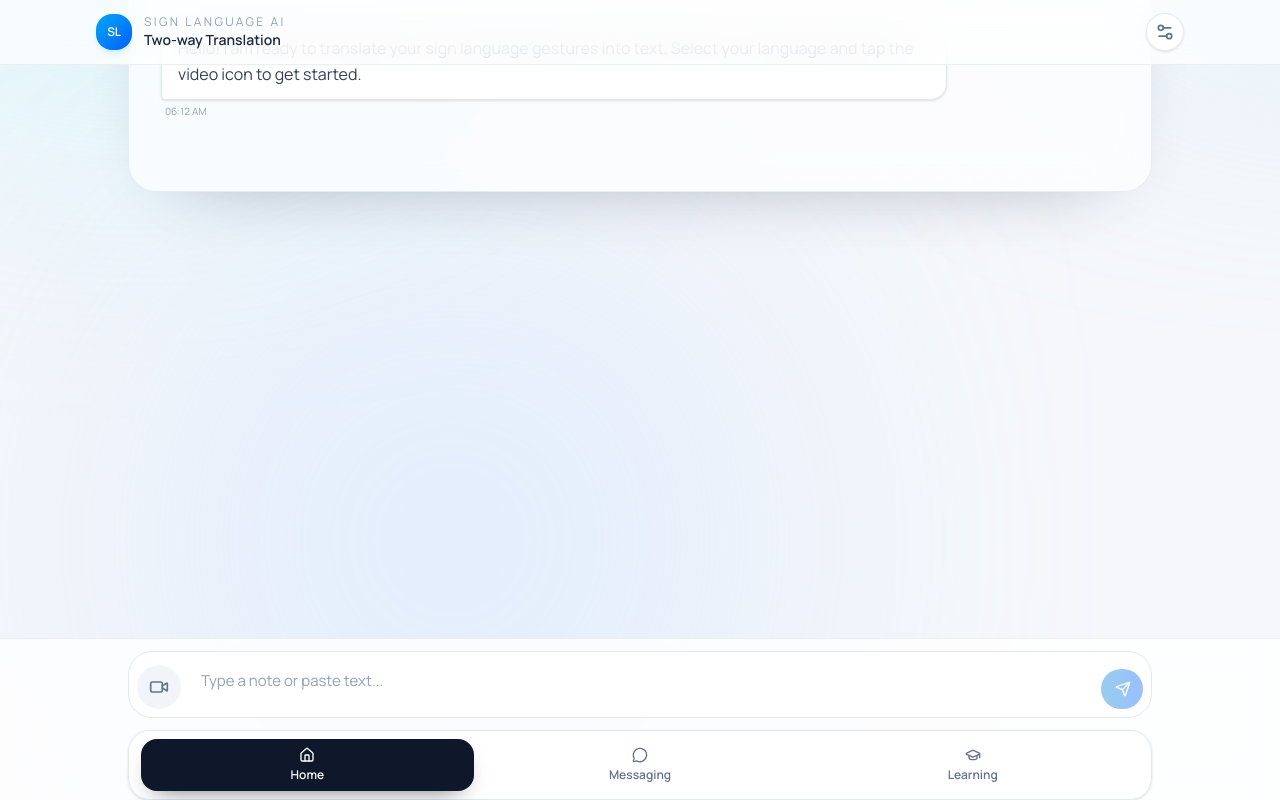
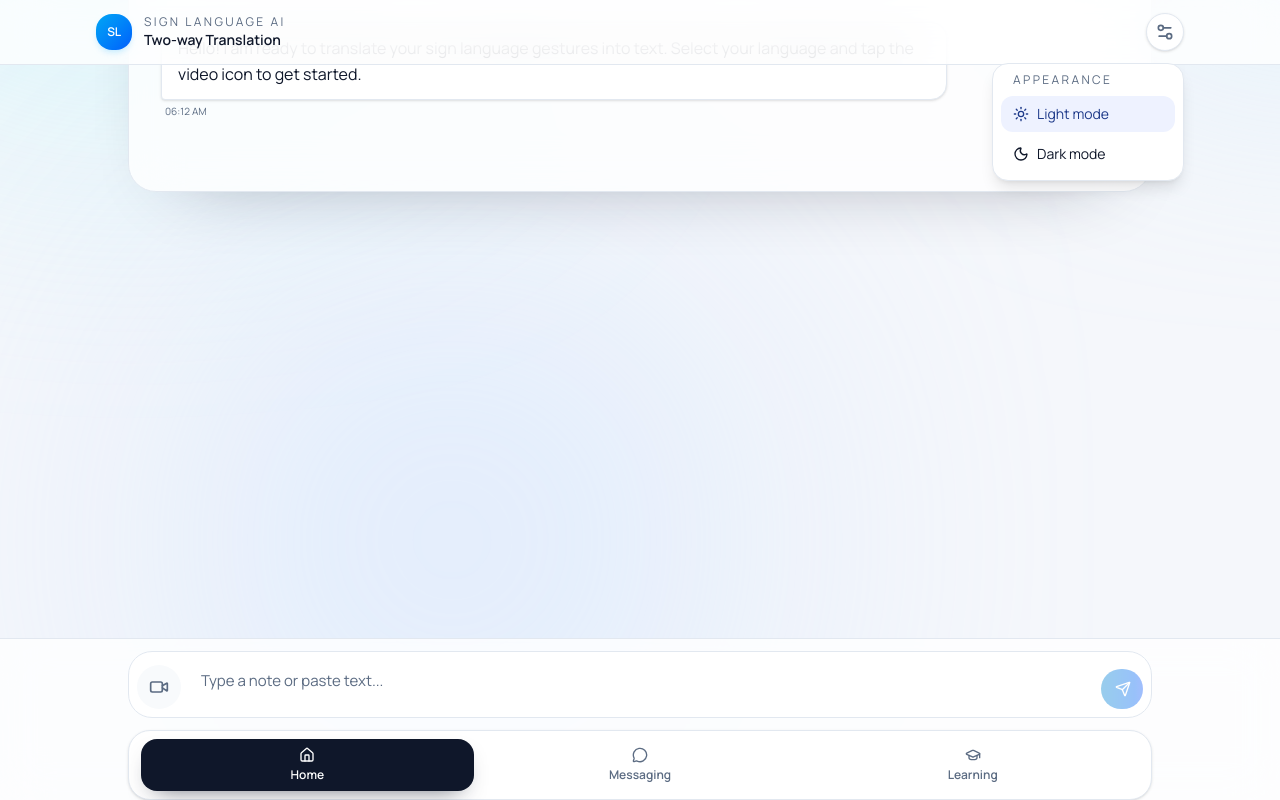
Before and after one commit to mayerjaved/Sign_language_UI_SHuBERT, a Next.js app in the folder sign-language-ui/: page / in a window 1280 px wide. Both pictures are taken after a click on the button 1165 px from the left and 32 px from the top of the page. Built offline with nearby package versions, Linux system fonts and the light colour scheme; no server answers.

Commit message:
Fix recorder visibility and add theme toggle

```diff
--- a/sign-language-ui/app/page.tsx
+++ b/sign-language-ui/app/page.tsx
@@ -1,12 +1,14 @@
 "use client";
 
-import { useEffect, useMemo, useState } from "react";
+import { useEffect, useMemo, useRef, useState } from "react";
 import {
   GraduationCap,
   Home as HomeIcon,
   MessageCircle,
+  Moon,
   Send,
   Settings2,
+  Sun,
   Video,
 } from "lucide-react";
 import ChatWindow from "@/components/ChatWindow";
@@ -17,6 +19,7 @@ import { type Message, type SignLanguage } from "@/lib/types";
 
 type HomeTab = "sign2text" | "text2sign";
 type NavTab = "home" | "messages" | "learning";
+type ThemeMode = "light" | "dark";
 
 export default function Home() {
   const [messages, setMessages] = useState<Message[]>([
@@ -36,9 +39,39 @@ export default function Home() {
   const [showVideoRecorder, setShowVideoRecorder] = useState(false);
   const [homeTab, setHomeTab] = useState<HomeTab>("sign2text");
   const [activeNav, setActiveNav] = useState<NavTab>("home");
+  const [themeMode, setThemeMode] = useState<ThemeMode>("light");
+  const [showSettings, setShowSettings] = useState(false);
+  const settingsRef = useRef<HTMLDivElement>(null);
 
   const isHome = activeNav === "home";
   const isSign2Text = homeTab === "sign2text";
+
+  useEffect(() => {
+    const stored = window.localStorage.getItem("slai-theme");
+    if (stored === "light" || stored === "dark") {
+      setThemeMode(stored);
+      return;
+    }
+
+    const prefersDark = window.matchMedia("(prefers-color-scheme: dark)").matches;
+    setThemeMode(prefersDark ? "dark" : "light");
+  }, []);
+
+  useEffect(() => {
+    document.documentElement.dataset.theme = themeMode;
+    window.localStorage.setItem("slai-theme", themeMode);
+  }, [themeMode]);
+
+  useEffect(() => {
+    const closeOnClick = (event: MouseEvent) => {
+      if (settingsRef.current && !settingsRef.current.contains(event.target as Node)) {
+        setShowSettings(false);
+      }
+    };
+
+    document.addEventListener("mousedown", closeOnClick);
+    return () => document.removeEventListener("mousedown", closeOnClick);
+  }, []);
 
   useEffect(() => {
     getLanguages().then((langs) => {
@@ -144,57 +177,93 @@ export default function Home() {
   );
 
   return (
-    <main className="relative min-h-screen overflow-hidden bg-[color:var(--page)] text-slate-900 selection:bg-blue-200/60">
+    <main className="relative min-h-screen overflow-x-hidden bg-[color:var(--page)] text-[color:var(--ink)] selection:bg-blue-200/60">
       <div className="pointer-events-none absolute -top-48 right-[-20%] h-[420px] w-[420px] rounded-full bg-sky-200/70 blur-[140px]" />
       <div className="pointer-events-none absolute -top-64 left-[-10%] h-[520px] w-[520px] rounded-full bg-cyan-200/70 blur-[160px]" />
       <div className="pointer-events-none absolute bottom-[-30%] left-[15%] h-[520px] w-[520px] rounded-full bg-blue-200/50 blur-[160px]" />
 
       <div className="relative z-10 flex min-h-screen flex-col">
-        <header className="sticky top-0 z-30 border-b border-slate-200/70 bg-white/70 backdrop-blur-xl">
+        <header className="sticky top-0 z-30 border-b border-[color:var(--border)] bg-[color:var(--surface-glass)] backdrop-blur-xl">
           <div className="mx-auto flex h-16 max-w-6xl items-center justify-between px-4 md:px-8">
             <div className="flex items-center gap-3">
               <div className="flex h-9 w-9 items-center justify-center rounded-2xl bg-gradient-to-br from-sky-500 to-blue-600 text-white shadow-md shadow-sky-200/60">
                 <span className="text-xs font-semibold tracking-tight">SL</span>
               </div>
               <div>
-                <p className="text-xs uppercase tracking-[0.2em] text-slate-400">
+                <p className="text-xs uppercase tracking-[0.2em] text-[color:var(--muted)]">
                   Sign Language AI
                 </p>
-                <p className="text-sm font-semibold text-slate-800">
+                <p className="text-sm font-semibold text-[color:var(--ink)]">
                   Two-way Translation
                 </p>
               </div>
             </div>
 
-            <button className="rounded-full border border-slate-200 bg-white/80 p-2 text-slate-500 shadow-sm transition-all hover:border-slate-300 hover:text-slate-800 hover:shadow-md">
-              <Settings2 className="h-5 w-5" />
-            </button>
+            <div ref={settingsRef} className="relative">
+              <button
+                onClick={() => setShowSettings((prev) => !prev)}
+                className="rounded-full border border-[color:var(--border)] bg-[color:var(--surface)] p-2 text-[color:var(--muted)] shadow-sm transition-all hover:text-[color:var(--ink)]"
+                aria-label="Open settings"
+              >
+                <Settings2 className="h-5 w-5" />
+              </button>
+
+              {showSettings && (
+                <div className="absolute right-0 mt-3 w-48 rounded-2xl border border-[color:var(--border)] bg-[color:var(--surface)] p-2 text-sm shadow-lg">
+                  <p className="px-3 pb-2 text-xs uppercase tracking-[0.2em] text-[color:var(--muted)]">
+                    Appearance
+                  </p>
+                  <button
+                    onClick={() => setThemeMode("light")}
+                    className={`flex w-full items-center gap-2 rounded-xl px-3 py-2 transition-all ${
+                      themeMode === "light"
+                        ? "bg-[color:var(--chip)] text-[color:var(--chip-text)]"
+                        : "text-[color:var(--ink)] hover:bg-[color:var(--surface-soft)]"
+                    }`}
+                  >
+                    <Sun className="h-4 w-4" />
+                    Light mode
+                  </button>
+                  <button
+                    onClick={() => setThemeMode("dark")}
+                    className={`mt-1 flex w-full items-center gap-2 rounded-xl px-3 py-2 transition-all ${
+                      themeMode === "dark"
+                        ? "bg-[color:var(--chip)] text-[color:var(--chip-text)]"
+                        : "text-[color:var(--ink)] hover:bg-[color:var(--surface-soft)]"
+                    }`}
+                  >
+                    <Moon className="h-4 w-4" />
+                    Dark mode
+                  </button>
+                </div>
+              )}
+            </div>
           </div>
         </header>
 
-        <section className="flex-1 px-4 pb-40 pt-6 md:px-8">
+        <section className="flex-1 px-4 pb-44 pt-6 md:px-8">
           {isHome ? (
-            <div className="mx-auto w-full max-w-5xl animate-rise rounded-[28px] border border-slate-200/80 bg-white/70 shadow-[0_30px_80px_-55px_rgba(15,23,42,0.45)] backdrop-blur-xl">
-              <div className="flex flex-wrap items-center justify-between gap-4 border-b border-slate-200/60 px-6 py-4">
+            <div className="mx-auto w-full max-w-5xl animate-rise rounded-[28px] border border-[color:var(--border)] bg-[color:var(--surface-glass)] shadow-[0_30px_80px_-55px_rgba(15,23,42,0.45)] backdrop-blur-xl">
+              <div className="flex flex-wrap items-center justify-between gap-4 border-b border-[color:var(--border)] px-6 py-4">
                 <div className="flex items-center gap-3">
                   <div className="flex h-10 w-10 items-center justify-center rounded-2xl border border-sky-100 bg-sky-50 text-sm font-semibold text-sky-600">
                     AI
                   </div>
                   <div>
-                    <p className="text-sm font-semibold text-slate-800">Home workspace</p>
-                    <p className="text-xs text-slate-500">
+                    <p className="text-sm font-semibold text-[color:var(--ink)]">Home workspace</p>
+                    <p className="text-xs text-[color:var(--muted)]">
                       Gesture to text now, avatar generation in Phase 2
                     </p>
                   </div>
                 </div>
 
-                <div className="flex items-center rounded-full bg-slate-100 p-1 text-sm font-medium text-slate-500">
+                <div className="flex items-center rounded-full bg-[color:var(--surface-soft)] p-1 text-sm font-medium text-[color:var(--muted)]">
                   <button
                     onClick={() => setHomeTab("sign2text")}
                     className={`rounded-full px-4 py-2 transition-all ${
                       isSign2Text
-                        ? "bg-white text-slate-900 shadow-sm"
-                        : "hover:text-slate-700"
+                        ? "bg-[color:var(--surface)] text-[color:var(--ink)] shadow-sm"
+                        : "hover:text-[color:var(--ink)]"
                     }`}
                   >
                     Sign2Text
@@ -203,8 +272,8 @@ export default function Home() {
                     onClick={() => setHomeTab("text2sign")}
                     className={`rounded-full px-4 py-2 transition-all ${
                       !isSign2Text
-                        ? "bg-white text-slate-900 shadow-sm"
-                        : "hover:text-slate-700"
+                        ? "bg-[color:var(--surface)] text-[color:var(--ink)] shadow-sm"
+                        : "hover:text-[color:var(--ink)]"
                     }`}
                   >
                     Text2Sign
@@ -212,11 +281,11 @@ export default function Home() {
                 </div>
               </div>
 
-              <div className="flex flex-wrap items-center justify-between gap-4 border-b border-slate-200/60 px-6 py-3">
+              <div className="flex flex-wrap items-center justify-between gap-4 border-b border-[color:var(--border)] px-6 py-3">
                 {isSign2Text ? (
                   <div className="flex flex-wrap items-center gap-4">
                     <div className="flex items-center gap-2">
-                      <span className="text-xs uppercase tracking-[0.2em] text-slate-400">
+                      <span className="text-xs uppercase tracking-[0.2em] text-[color:var(--muted)]">
                         From
                       </span>
                       <LanguageSelector
@@ -226,10 +295,10 @@ export default function Home() {
                       />
                     </div>
                     <div className="flex items-center gap-2">
-                      <span className="text-xs uppercase tracking-[0.2em] text-slate-400">
+                      <span className="text-xs uppercase tracking-[0.2em] text-[color:var(--muted)]">
                         To
                       </span>
-                      <span className="rounded-full border border-slate-200 bg-white/90 px-3 py-1 text-xs font-semibold text-slate-700">
+                      <span className="rounded-full border border-[color:var(--border)] bg-[color:var(--surface)] px-3 py-1 text-xs font-semibold text-[color:var(--ink)]">
                         English
                       </span>
                     </div>
@@ -237,15 +306,15 @@ export default function Home() {
                 ) : (
                   <div className="flex flex-wrap items-center gap-4">
                     <div className="flex items-center gap-2">
-                      <span className="text-xs uppercase tracking-[0.2em] text-slate-400">
+                      <span className="text-xs uppercase tracking-[0.2em] text-[color:var(--muted)]">
                         From
                       </span>
-                      <span className="rounded-full border border-slate-200 bg-white/90 px-3 py-1 text-xs font-semibold text-slate-700">
+                      <span className="rounded-full border border-[color:var(--border)] bg-[color:var(--surface)] px-3 py-1 text-xs font-semibold text-[color:var(--ink)]">
                         English
                       </span>
                     </div>
                     <div className="flex items-center gap-2">
-                      <span className="text-xs uppercase tracking-[0.2em] text-slate-400">
+                      <span className="text-xs uppercase tracking-[0.2em] text-[color:var(--muted)]">
                         To
                       </span>
                       <LanguageSelector
@@ -257,7 +326,7 @@ export default function Home() {
                   </div>
                 )}
 
-                <p className="text-xs uppercase tracking-[0.2em] text-slate-400">
+                <p className="text-xs uppercase tracking-[0.2em] text-[color:var(--muted)]">
                   Powered by SHuBERT
                 </p>
               </div>
@@ -265,24 +334,24 @@ export default function Home() {
               <ChatWindow messages={messages} />
             </div>
           ) : (
-            <div className="mx-auto w-full max-w-5xl animate-rise rounded-[28px] border border-slate-200/80 bg-white/70 px-8 py-16 text-center shadow-[0_30px_80px_-55px_rgba(15,23,42,0.45)] backdrop-blur-xl">
-              <p className="text-sm uppercase tracking-[0.2em] text-slate-400">
+            <div className="mx-auto w-full max-w-5xl animate-rise rounded-[28px] border border-[color:var(--border)] bg-[color:var(--surface-glass)] px-8 py-16 text-center shadow-[0_30px_80px_-55px_rgba(15,23,42,0.45)] backdrop-blur-xl">
+              <p className="text-sm uppercase tracking-[0.2em] text-[color:var(--muted)]">
                 {activeNav === "messages" ? "Messaging" : "Learning"}
               </p>
-              <p className="mt-3 text-lg font-semibold text-slate-800">
+              <p className="mt-3 text-lg font-semibold text-[color:var(--ink)]">
                 {activeNav === "messages"
                   ? "Team messaging is coming next."
                   : "Learning modules will live here."}
               </p>
-              <p className="mt-2 text-sm text-slate-500">
+              <p className="mt-2 text-sm text-[color:var(--muted)]">
                 Tell me what you want in this section and I will build it.
               </p>
             </div>
           )}
         </section>
 
-        <footer className="fixed bottom-0 left-0 z-30 w-full border-t border-slate-200/70 bg-white/80 px-4 pb-safe pt-3 backdrop-blur-xl">
-          <div className="mx-auto w-full max-w-5xl space-y-3">
+        <footer className="fixed bottom-0 left-0 z-30 w-full border-t border-[color:var(--border)] bg-[color:var(--surface-glass)] px-4 pb-safe pt-3 backdrop-blur-xl">
+          <div className="relative mx-auto w-full max-w-5xl space-y-3">
             {isHome && (
               <>
                 {showVideoRecorder && isSign2Text && (
@@ -292,14 +361,14 @@ export default function Home() {
                   />
                 )}
 
-                <div className="flex items-end gap-2 rounded-[24px] border border-slate-200 bg-white/90 p-2 shadow-[0_18px_50px_-35px_rgba(15,23,42,0.6)] transition-all focus-within:border-blue-400/40 focus-within:ring-4 focus-within:ring-blue-200/50 md:gap-3">
+                <div className="flex items-end gap-2 rounded-[24px] border border-[color:var(--border)] bg-[color:var(--surface)] p-2 shadow-[0_18px_50px_-35px_rgba(15,23,42,0.6)] transition-all focus-within:border-blue-400/40 focus-within:ring-4 focus-within:ring-blue-200/50 md:gap-3">
                   {isSign2Text && (
                     <button
                       onClick={() => setShowVideoRecorder(!showVideoRecorder)}
                       className={`flex-shrink-0 rounded-full p-3 transition-all ${
                         showVideoRecorder
                           ? "bg-blue-600/10 text-blue-700"
-                          : "bg-slate-100 text-slate-500 hover:bg-slate-200 hover:text-slate-700"
+                          : "bg-[color:var(--surface-soft)] text-[color:var(--muted)] hover:text-[color:var(--ink)]"
                       }`}
                       title="Record Gesture"
                     >
@@ -316,7 +385,7 @@ export default function Home() {
                           ? "Type a note or paste text..."
                           : `Type English for ${targetLang} avatar...`
                       }
-                      className="max-h-32 w-full resize-none overflow-hidden border-0 bg-transparent px-2 py-3 text-[15px] leading-tight text-slate-800 outline-none placeholder:text-slate-400 focus:ring-0"
+                      className="max-h-32 w-full resize-none overflow-hidden border-0 bg-transparent px-2 py-3 text-[15px] leading-tight text-[color:var(--ink)] outline-none placeholder:text-[color:var(--muted)] focus:ring-0"
                       rows={1}
                       onKeyDown={(e) => {
                         if (e.key === "Enter" && !e.shiftKey) {
@@ -338,7 +407,7 @@ export default function Home() {
               </>
             )}
 
-            <nav className="flex items-center justify-between rounded-[22px] border border-slate-200 bg-white/90 px-3 py-2 shadow-sm">
+            <nav className="flex items-center justify-between rounded-[22px] border border-[color:var(--border)] bg-[color:var(--surface)] px-3 py-2 shadow-sm">
               {navItems.map((item) => {
                 const Icon = item.icon;
                 const isActive = activeNav === item.id;
@@ -349,8 +418,8 @@ export default function Home() {
                     onClick={() => setActiveNav(item.id)}
                     className={`flex flex-1 flex-col items-center gap-1 rounded-2xl px-3 py-2 text-xs font-semibold transition-all ${
                       isActive
-                        ? "bg-slate-900 text-white shadow-[0_10px_24px_-14px_rgba(15,23,42,0.8)]"
-                        : "text-slate-500 hover:text-slate-700"
+                        ? "bg-[color:var(--nav-active)] text-white shadow-[0_10px_24px_-14px_rgba(15,23,42,0.8)]"
+                        : "text-[color:var(--muted)] hover:text-[color:var(--ink)]"
                     }`}
                   >
                     <Icon className="h-4 w-4" />
--- a/sign-language-ui/src/components/ChatWindow.tsx
+++ b/sign-language-ui/src/components/ChatWindow.tsx
@@ -21,8 +21,8 @@ export default function ChatWindow({ messages }: ChatWindowProps) {
   return (
     <div className="flex-1 w-full px-6 py-6 md:px-8 md:py-8 space-y-6 custom-scrollbar">
       {messages.length === 0 ? (
-        <div className="flex min-h-[260px] flex-col items-center justify-center gap-4 text-slate-500">
-          <div className="flex h-16 w-16 items-center justify-center rounded-full bg-slate-100 text-sm font-semibold text-slate-500">
+        <div className="flex min-h-[260px] flex-col items-center justify-center gap-4 text-[color:var(--muted)]">
+          <div className="flex h-16 w-16 items-center justify-center rounded-full bg-[color:var(--surface-soft)] text-sm font-semibold text-[color:var(--muted)]">
             SL
           </div>
           <p className="max-w-md text-center text-sm">
--- a/sign-language-ui/src/components/MessageBubble.tsx
+++ b/sign-language-ui/src/components/MessageBubble.tsx
@@ -17,7 +17,7 @@ export default function MessageBubble({ message }: { message: Message }) {
           "rounded-2xl px-4 py-3 text-sm shadow-sm md:text-base",
           isUser
             ? "rounded-br-sm bg-gradient-to-br from-sky-600 to-blue-600 text-white shadow-[0_12px_30px_-18px_rgba(37,99,235,0.7)]"
-            : "rounded-bl-sm border border-slate-200 bg-white text-slate-700",
+            : "rounded-bl-sm border border-[color:var(--border)] bg-[color:var(--surface)] text-[color:var(--ink)]",
         )}
       >
         {message.type === "text" && (
@@ -39,7 +39,7 @@ export default function MessageBubble({ message }: { message: Message }) {
         )}
       </div>
 
-      <span className="mt-1 px-1 text-[10px] text-slate-400">
+      <span className="mt-1 px-1 text-[10px] text-[color:var(--muted)]">
         {message.timestamp.toLocaleTimeString([], {
           hour: "2-digit",
           minute: "2-digit",
```
Also changed, not shown: sign-language-ui/app/globals.css (+23 -0 lines), sign-language-ui/src/components/LanguageSelector.tsx (+4 -4 lines), sign-language-ui/src/components/VideoRecorder.tsx (+7 -7 lines).
